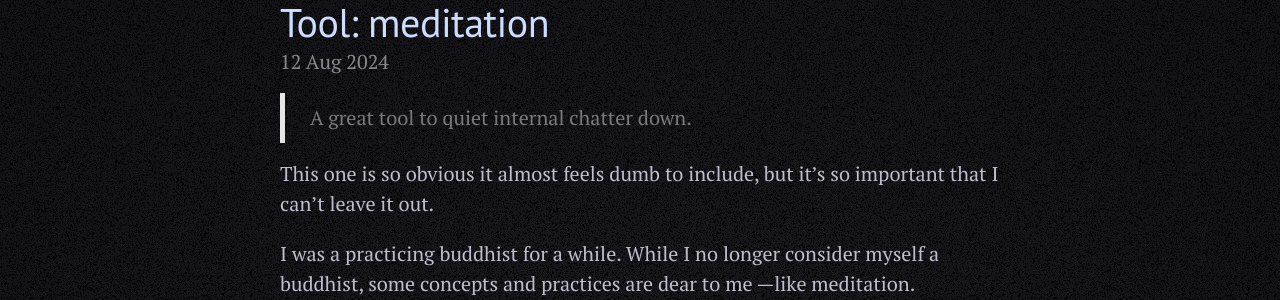
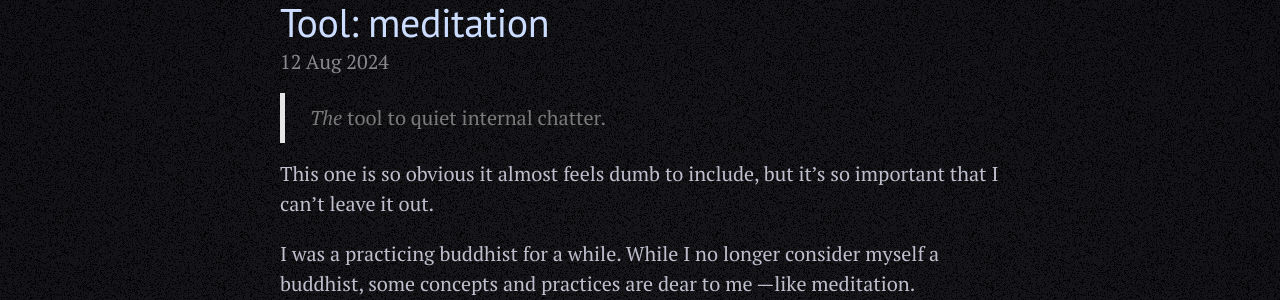
Before and after one commit to noelrivasc/blog, a Jekyll site: the page built from _posts/2024-08-12-tool-meditation.md, in a window 1280 px wide. Shown: the part 135-435 px from the top of the page. Built offline with Jekyll 4.4.1, drawn with Linux system fonts in a browser that asks for light colours.

Commit message:
Meditation, _the_ tool

```diff
--- a/_posts/2024-08-12-tool-meditation.md
+++ b/_posts/2024-08-12-tool-meditation.md
@@ -2,7 +2,7 @@
 layout: post
 title: 'Tool: meditation'
 date: 2024-08-12 22:43 -0600
-summary: 'A great tool to quiet internal chatter down.'
+summary: '<em>The</em> tool to quiet internal chatter.'
 categories: tools
 ---
 
```
